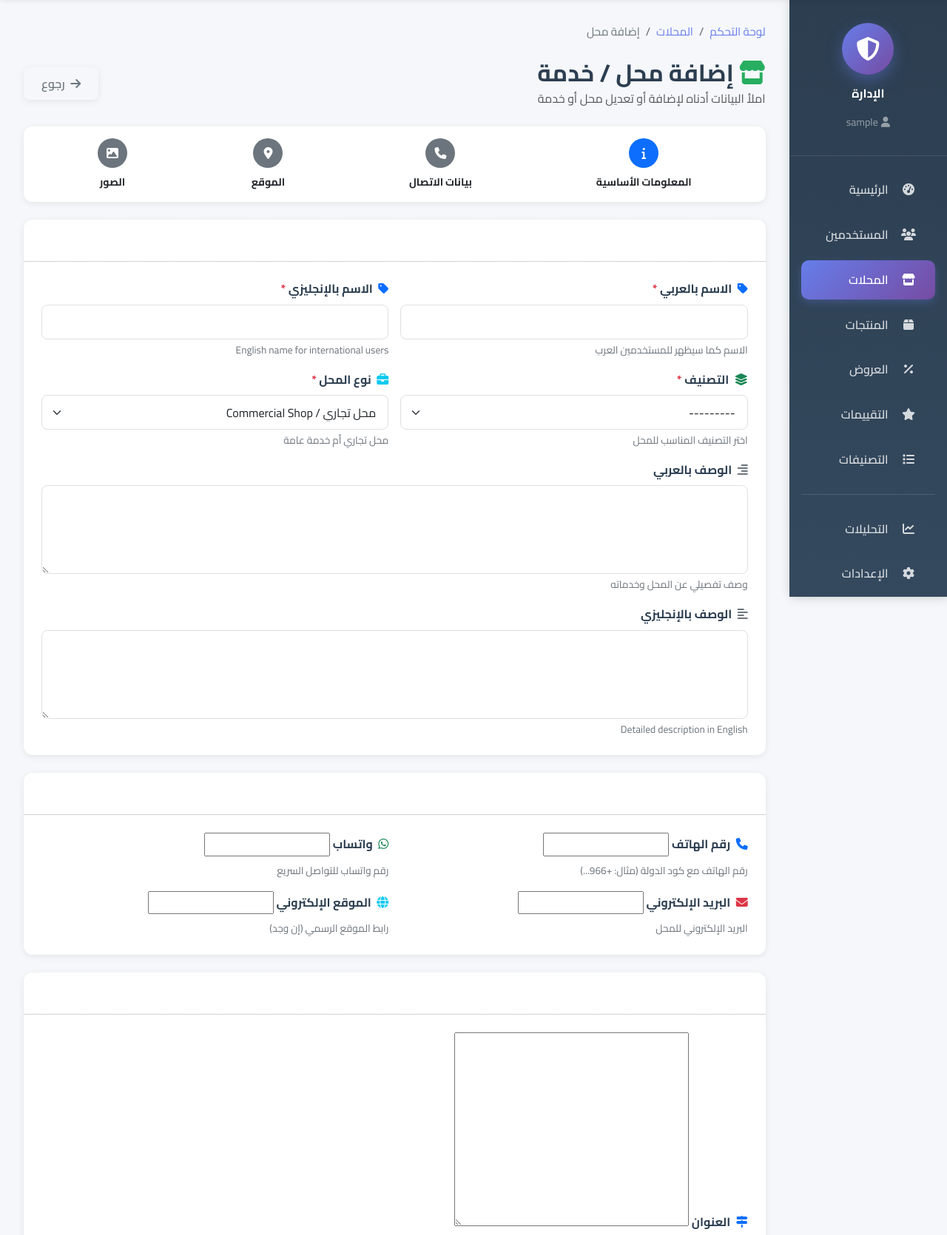
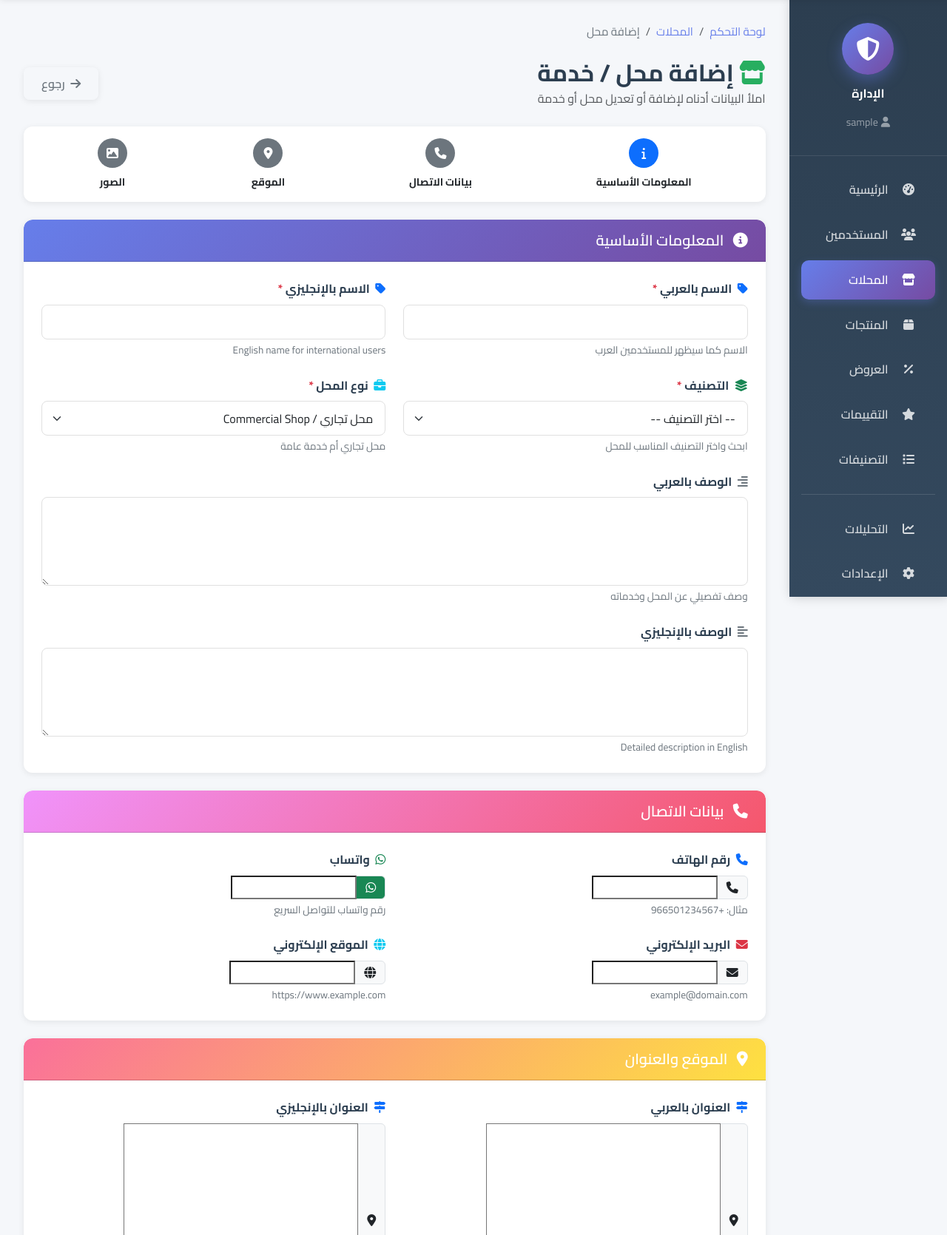
Before and after one commit to sendoo-m/daliil-ay-khidma, a Django app: page /admin-dashboard/businesses/create/ in a window 1280 px wide. Shown: the part 79-1749 px from the top of the page at 74% size. Run offline with Django 4.2, Linux system fonts and the light colour scheme; the visitor is signed in with stand-in values (Sample User, id 1); data that the repository does not hold is empty; parts of the project's set-up code (start-up, migrations or seed data) failed here and were passed over; some libraries are stand-ins or nearby versions.

Commit message:
✨ Enhance business form UX
- Add Select2 for searchable dropdowns
- Fix white text on white background
- Show categories in Arabic
- Format contact and location fields properly
- Better field styling

```diff
--- a/templates/dashboard/admin/business_form.html
+++ b/templates/dashboard/admin/business_form.html
@@ -5,6 +5,9 @@
 {% block extra_css %}
 <!-- Leaflet CSS -->
 <link rel="stylesheet" href="https://unpkg.com/leaflet@1.9.4/dist/leaflet.css" />
+<!-- Select2 CSS for searchable dropdowns -->
+<link href="https://cdn.jsdelivr.net/npm/select2@4.1.0-rc.0/dist/css/select2.min.css" rel="stylesheet" />
+<link href="https://cdn.jsdelivr.net/npm/select2-bootstrap-5-theme@1.3.0/dist/select2-bootstrap-5-theme.min.css" rel="stylesheet" />
 <style>
 #map {
     height: 400px;
@@ -45,6 +48,10 @@
 .card-header {
     padding: 1rem 1.5rem;
 }
+.card-header h5 {
+    color: #fff !important;
+    font-weight: 600;
+}
 .bg-gradient {
     position: relative;
 }
@@ -64,6 +71,19 @@ textarea.form-control {
 }
 .img-thumbnail {
     border-radius: 8px;
+}
+/* Select2 RTL Support */
+.select2-container--bootstrap-5 .select2-selection {
+    border: 1.5px solid #e0e0e0;
+    border-radius: 8px;
+    min-height: 48px;
+}
+.select2-container--bootstrap-5 .select2-selection--single .select2-selection__rendered {
+    line-height: 45px;
+    padding-right: 15px;
+}
+.select2-container--bootstrap-5 .select2-selection--single .select2-selection__arrow {
+    height: 45px;
 }
 </style>
 {% endblock %}
@@ -145,14 +165,14 @@ textarea.form-control {
 
     <!-- 1. المعلومات الأساسية -->
     <div class="card shadow-sm border-0 mb-4">
-        <div class="card-header bg-gradient text-white" style="background: linear-gradient(135deg, #667eea 0%, #764ba2 100%);">
+        <div class="card-header" style="background: linear-gradient(135deg, #667eea 0%, #764ba2 100%);">
             <h5 class="mb-0">
                 <i class="fas fa-info-circle me-2"></i>
                 المعلومات الأساسية
             </h5>
         </div>
         <div class="card-body p-4">
-            <div class="row g-3">
+            <div class="row g-4">
                 <div class="col-md-6">
                     <label class="form-label fw-bold">
                         <i class="fas fa-tag text-primary me-1"></i>
@@ -179,8 +199,15 @@ textarea.form-control {
                         التصنيف
                         <span class="text-danger">*</span>
                     </label>
-                    {{ form.category }}
-                    <div class="form-text">اختر التصنيف المناسب للمحل</div>
+                    <select name="{{ form.category.name }}" id="{{ form.category.id_for_label }}" class="form-select select2-category" required>
+                        <option value="">-- اختر التصنيف --</option>
+                        {% for choice in form.category.field.queryset %}
+                        <option value="{{ choice.pk }}" {% if form.category.value == choice.pk|stringformat:"s" %}selected{% endif %}>
+                            {{ choice.name_ar }}
+                        </option>
+                        {% endfor %}
+                    </select>
+                    <div class="form-text">ابحث واختر التصنيف المناسب للمحل</div>
                 </div>
 
                 <div class="col-md-6">
@@ -216,21 +243,24 @@ textarea.form-control {
 
     <!-- 2. بيانات الاتصال -->
     <div class="card shadow-sm border-0 mb-4">
-        <div class="card-header bg-gradient text-white" style="background: linear-gradient(135deg, #f093fb 0%, #f5576c 100%);">
+        <div class="card-header" style="background: linear-gradient(135deg, #f093fb 0%, #f5576c 100%);">
             <h5 class="mb-0">
                 <i class="fas fa-phone me-2"></i>
                 بيانات الاتصال
             </h5>
         </div>
         <div class="card-body p-4">
-            <div class="row g-3">
+            <div class="row g-4">
                 <div class="col-md-6">
                     <label class="form-label fw-bold">
                         <i class="fas fa-phone text-primary me-1"></i>
                         رقم الهاتف
                     </label>
+                    <div class="input-group">
+                        <span class="input-group-text"><i class="fas fa-phone"></i></span>
                         {{ form.phone }}
-                    <div class="form-text">رقم الهاتف مع كود الدولة (مثال: +966...)</div>
+                    </div>
+                    <div class="form-text">مثال: +966501234567</div>
                 </div>
 
                 <div class="col-md-6">
@@ -238,7 +268,10 @@ textarea.form-control {
                         <i class="fab fa-whatsapp text-success me-1"></i>
                         واتساب
                     </label>
+                    <div class="input-group">
+                        <span class="input-group-text bg-success text-white"><i class="fab fa-whatsapp"></i></span>
                         {{ form.whatsapp }}
+                    </div>
                     <div class="form-text">رقم واتساب للتواصل السريع</div>
                 </div>
 
@@ -247,8 +280,11 @@ textarea.form-control {
                         <i class="fas fa-envelope text-danger me-1"></i>
                         البريد الإلكتروني
                     </label>
+                    <div class="input-group">
+                        <span class="input-group-text"><i class="fas fa-envelope"></i></span>
                         {{ form.email }}
-                    <div class="form-text">البريد الإلكتروني للمحل</div>
+                    </div>
+                    <div class="form-text">example@domain.com</div>
                 </div>
 
                 <div class="col-md-6">
@@ -256,8 +292,11 @@ textarea.form-control {
                         <i class="fas fa-globe text-info me-1"></i>
                         الموقع الإلكتروني
                     </label>
+                    <div class="input-group">
+                        <span class="input-group-text"><i class="fas fa-globe"></i></span>
                         {{ form.website }}
-                    <div class="form-text">رابط الموقع الرسمي (إن وجد)</div>
+                    </div>
+                    <div class="form-text">https://www.example.com</div>
                 </div>
             </div>
         </div>
@@ -265,21 +304,36 @@ textarea.form-control {
 
     <!-- 3. الموقع -->
     <div class="card shadow-sm border-0 mb-4">
-        <div class="card-header bg-gradient text-white" style="background: linear-gradient(135deg, #fa709a 0%, #fee140 100%);">
+        <div class="card-header" style="background: linear-gradient(135deg, #fa709a 0%, #fee140 100%);">
             <h5 class="mb-0">
                 <i class="fas fa-map-marker-alt me-2"></i>
                 الموقع والعنوان
             </h5>
         </div>
         <div class="card-body p-4">
-            <div class="row g-3">
-                <div class="col-12">
+            <div class="row g-4">
+                <div class="col-md-6">
                     <label class="form-label fw-bold">
                         <i class="fas fa-map-signs text-primary me-1"></i>
-                        العنوان
+                        العنوان بالعربي
                     </label>
+                    <div class="input-group">
+                        <span class="input-group-text"><i class="fas fa-map-marker-alt"></i></span>
                         {{ form.address_ar }}
+                    </div>
                     <div class="form-text">العنوان الكامل للمحل</div>
+                </div>
+
+                <div class="col-md-6">
+                    <label class="form-label fw-bold">
+                        <i class="fas fa-map-signs text-primary me-1"></i>
+                        العنوان بالإنجليزي
+                    </label>
+                    <div class="input-group">
+                        <span class="input-group-text"><i class="fas fa-map-marker-alt"></i></span>
+                        {{ form.address_en }}
+                    </div>
+                    <div class="form-text">Full address in English</div>
                 </div>
 
                 <!-- Map Section -->
@@ -300,7 +354,10 @@ textarea.form-control {
                         <i class="fas fa-location-arrow text-danger me-1"></i>
                         خط الطول (Latitude)
                     </label>
+                    <div class="input-group">
+                        <span class="input-group-text"><i class="fas fa-location-arrow"></i></span>
                         {{ form.latitude }}
+                    </div>
                     <div class="form-text">سيتم تعبئته تلقائياً من الخريطة</div>
                 </div>
 
@@ -309,7 +366,10 @@ textarea.form-control {
                         <i class="fas fa-location-arrow text-success me-1"></i>
                         خط العرض (Longitude)
                     </label>
+                    <div class="input-group">
+                        <span class="input-group-text"><i class="fas fa-location-arrow"></i></span>
                         {{ form.longitude }}
+                    </div>
                     <div class="form-text">سيتم تعبئته تلقائياً من الخريطة</div>
                 </div>
             </div>
@@ -318,21 +378,21 @@ textarea.form-control {
 
     <!-- 4. الصور -->
     <div class="card shadow-sm border-0 mb-4">
-        <div class="card-header bg-gradient text-white" style="background: linear-gradient(135deg, #4facfe 0%, #00f2fe 100%);">
+        <div class="card-header" style="background: linear-gradient(135deg, #4facfe 0%, #00f2fe 100%);">
             <h5 class="mb-0">
                 <i class="fas fa-images me-2"></i>
                 الصور
             </h5>
         </div>
         <div class="card-body p-4">
-            <div class="row g-3">
+            <div class="row g-4">
                 <div class="col-md-6">
                     <label class="form-label fw-bold">
                         <i class="fas fa-image text-primary me-1"></i>
                         شعار المحل (Logo)
                     </label>
                     {{ form.logo }}
-                    <div class="form-text">شعار المحل بجودة عالية (مربع 500x500 موصى به)</div>
+                    <div class="form-text">شعار المحل بجودة عالية (500x500 موصى به)</div>
                     {% if business.logo %}
                     <div class="mt-2">
                         <img src="{{ business.logo.url }}" class="img-thumbnail" style="max-width: 150px;">
@@ -359,7 +419,7 @@ textarea.form-control {
 
     <!-- 5. الحالة والمميزات -->
     <div class="card shadow-sm border-0 mb-4">
-        <div class="card-header bg-gradient text-white" style="background: linear-gradient(135deg, #a8edea 0%, #fed6e3 100%);">
+        <div class="card-header" style="background: linear-gradient(135deg, #a8edea 0%, #fed6e3 100%);">
             <h5 class="mb-0 text-dark">
                 <i class="fas fa-cog me-2"></i>
                 الحالة والمميزات
@@ -424,15 +484,29 @@ textarea.form-control {
 {% block extra_js %}
 <!-- Leaflet JS -->
 <script src="https://unpkg.com/leaflet@1.9.4/dist/leaflet.js"></script>
+<!-- Select2 JS for searchable dropdowns -->
+<script src="https://cdn.jsdelivr.net/npm/select2@4.1.0-rc.0/dist/js/select2.min.js"></script>
+<script src="https://cdn.jsdelivr.net/npm/select2@4.1.0-rc.0/dist/js/i18n/ar.js"></script>
 <script>
+// Initialize Select2 for category dropdown
+$(document).ready(function() {
+    $('.select2-category').select2({
+        theme: 'bootstrap-5',
+        language: 'ar',
+        dir: 'rtl',
+        placeholder: '-- ابحث عن التصنيف --',
+        allowClear: true,
+        width: '100%'
+    });
+});
+
+// Map initialization
 let map;
 let marker;
 
-// Default location: Riyadh, Saudi Arabia
 const defaultLat = {{ business.latitude|default:"24.7136" }};
 const defaultLng = {{ business.longitude|default:"46.6753" }};
 
-// Initialize map
 function initMap() {
     map = L.map('map').setView([defaultLat, defaultLng], 13);
 
```
Lines whose indentation alone changed are shown as unchanged.
